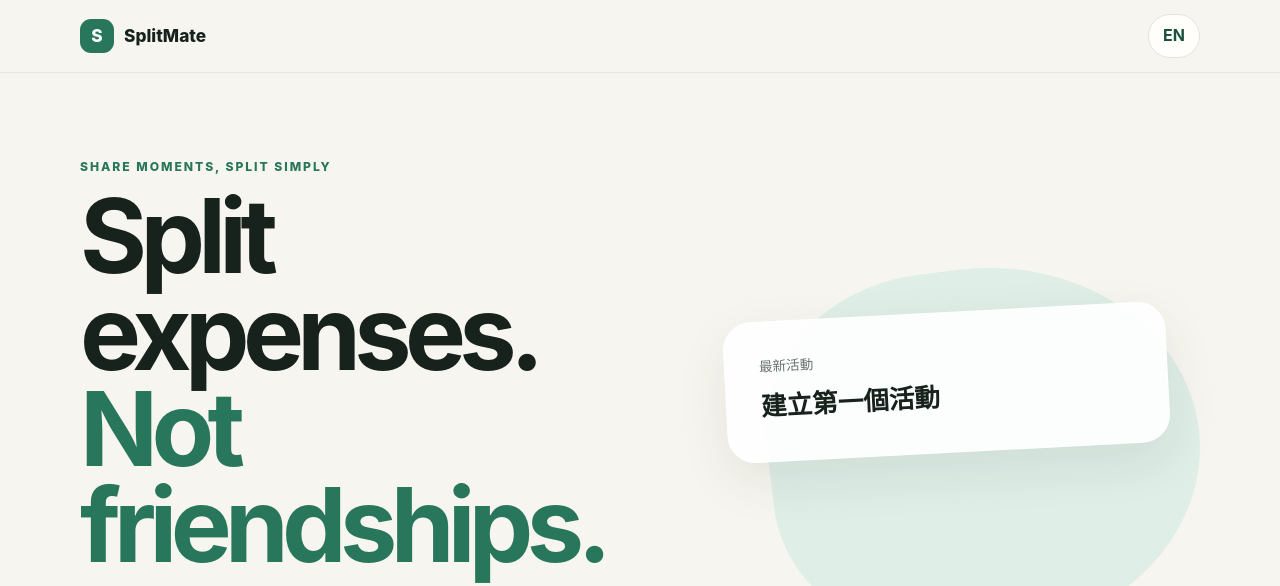
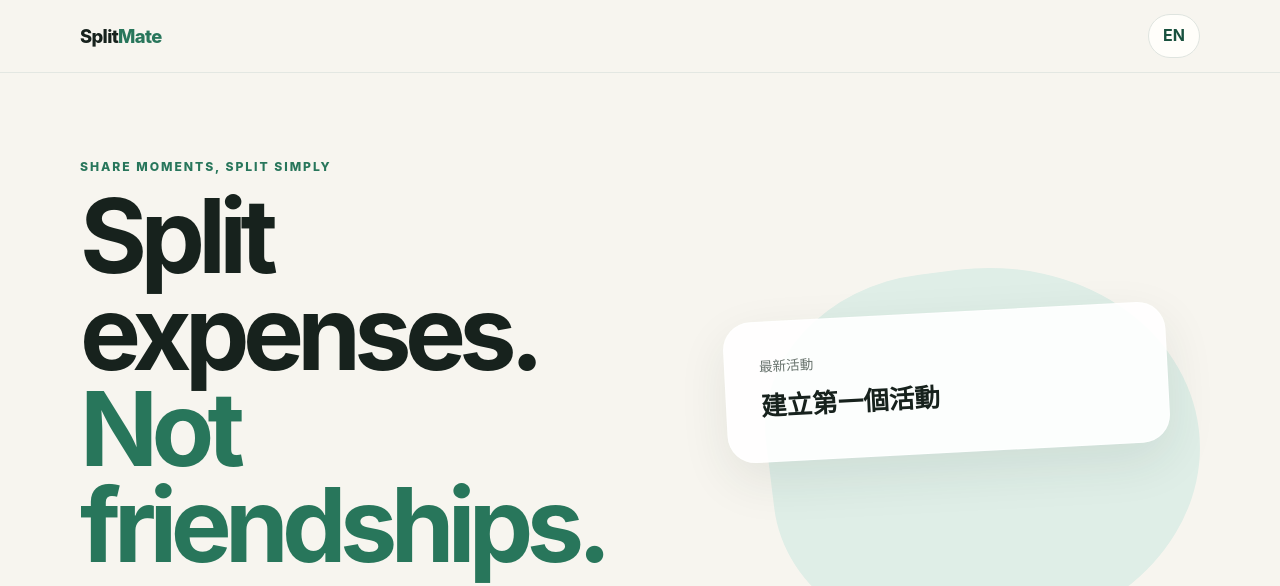
Before and after one commit to fish0805-cpu/SplitMate, a Django app: page / in a window 1280 px wide. Shown: the top 586 px of the page. Run offline with Django 5.2, Linux system fonts and the light colour scheme; data that the repository does not hold is empty.

Commit message:
update dashboard

```diff
--- a/expenses/static/expenses/css/style.css
+++ b/expenses/static/expenses/css/style.css
@@ -55,22 +55,15 @@ a { color: inherit; }
 .brand {
     display: inline-flex;
     align-items: center;
-    gap: 10px;
-    color: var(--ink);
-    font-size: 1.08rem;
+    font-size: 1.15rem;
     font-weight: 800;
+    letter-spacing: -0.035em;
+    line-height: 1;
     text-decoration: none;
 }
 
-.brand-mark {
-    display: grid;
-    width: 34px;
-    height: 34px;
-    place-items: center;
-    border-radius: 11px;
-    background: var(--accent);
-    color: white;
-}
+.brand-split { color: var(--ink); }
+.brand-mate { color: var(--accent); }
 
 .nav-action,
 .back-link,
--- a/templates/base.html
+++ b/templates/base.html
@@ -7,14 +7,14 @@
     <meta name="viewport" content="width=device-width, initial-scale=1">
     <meta name="description" content="{% trans 'SplitMate 多人活動分帳工具' %}">
     <title>{% block title %}SplitMate{% endblock %}</title>
-    <link rel="stylesheet" href="{% static 'expenses/css/style.css' %}?v=20261015-12">
+    <link rel="icon" type="image/png" href="{% static 'expenses/images/favicon.png' %}">
+    <link rel="stylesheet" href="{% static 'expenses/css/style.css' %}?v=20261015-15">
 </head>
 <body>
     <header class="site-header">
         <div class="container nav-shell">
             <a class="brand" href="{% url 'expenses:home' %}" aria-label="{% trans 'SplitMate 首頁' %}">
-                <span class="brand-mark" aria-hidden="true">S</span>
-                <span>SplitMate</span>
+                <span class="brand-split">Split</span><span class="brand-mate">Mate</span>
             </a>
             <form class="language-switch-form" action="{% url 'set_language' %}" method="post">
                 {% csrf_token %}
```
Also changed, not shown: expenses/tests/test_branding.py (added, +23 -0 lines), expenses/static/expenses/images/favicon.png (added).
